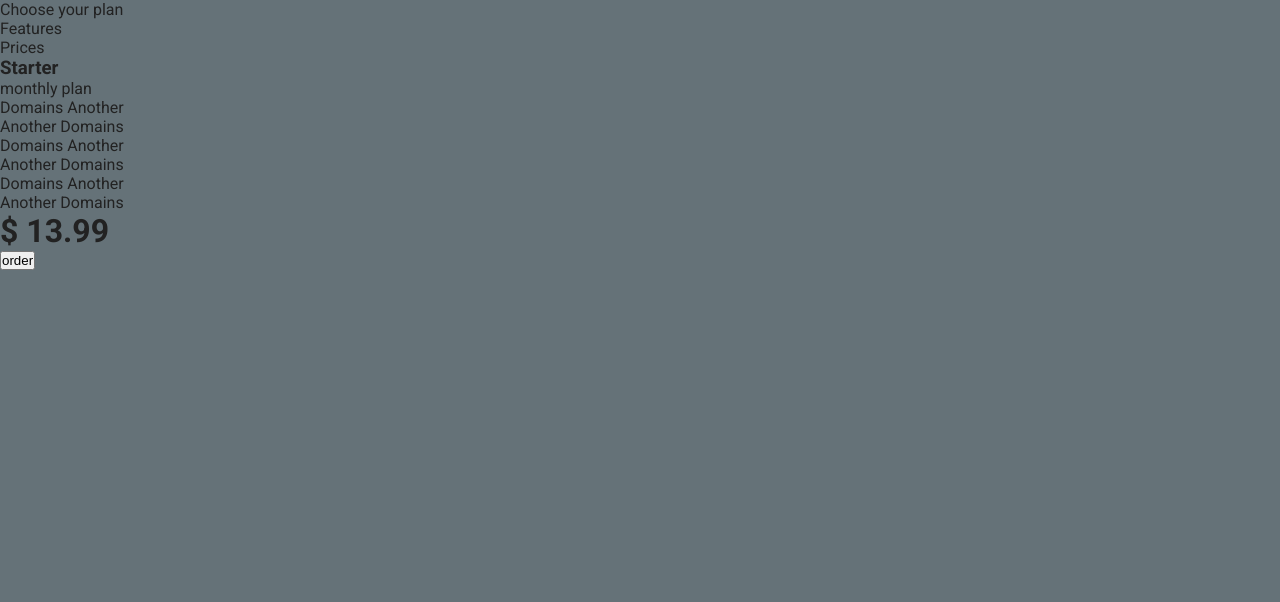
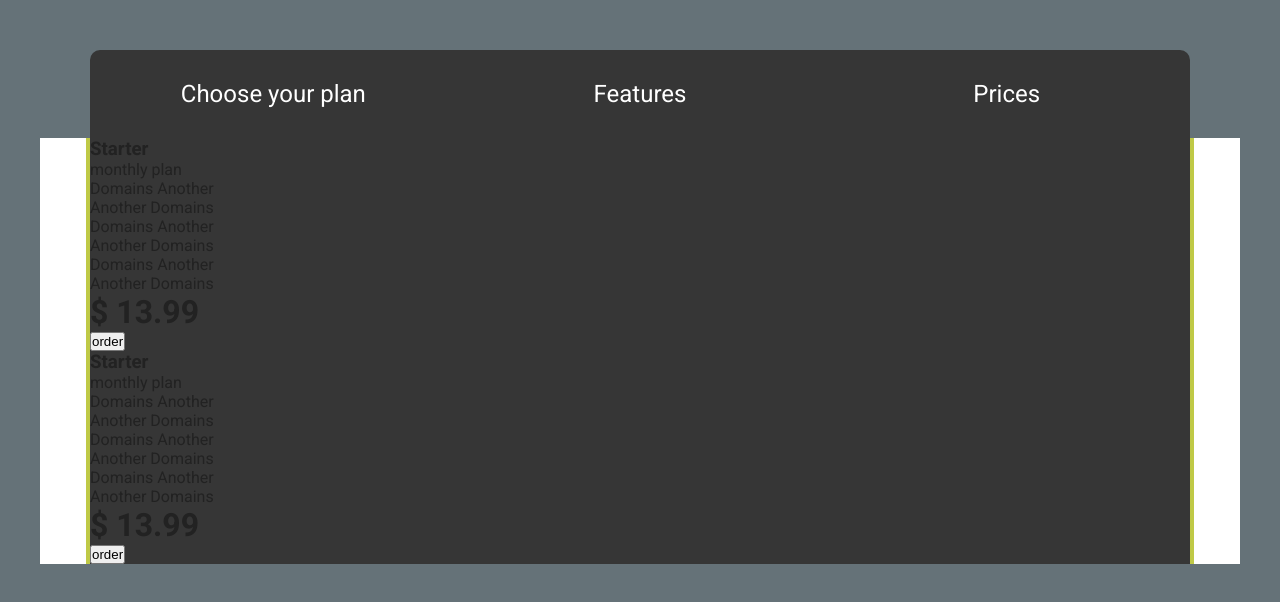
Before and after one commit to sidneisimeao/prices-tabs-two, a plain HTML site: page index.html in a window 1280 px wide. Drawn offline with Linux system fonts and the light colour scheme.

Commit message:
Change the background color when using the mouse

```diff
--- a/css/styles.css
+++ b/css/styles.css
@@ -1,10 +1,12 @@
 @import url("https://fonts.googleapis.com/css?family=Roboto:300i,400,700&display=swap");
 
 :root {
-  --starter: #bfc946;
-  --fast: #36cccb;
-  --strong: #e78900;
-  --proffessional: #f04e4e;
+  --green: #bfc946;
+  --blue: #36cccb;
+  --orange: #e78900;
+  --red: #f04e4e;
+  --gray: #363636;
+  --light-gray: #fafafa;
 }
 
 * {
@@ -38,3 +40,67 @@ button {
   outline: none;
   cursor: pointer;
 }
+
+/* Main Container */
+.main-container {
+  max-width: 1200px;
+  margin: 0 auto;
+}
+
+/* Tabs Container */
+.tabs-container {
+  position: relative;
+  max-width: 1200px;
+  margin: 50px auto;
+}
+
+/* Header Container */
+.tabs-container .tabs-header {
+  max-width: 1100px;
+  margin: 0 auto;
+}
+
+.tabs-container .tabs-header .item-header {
+  /* Container */
+  display: flex;
+  flex-wrap: wrap;
+  flex-direction: row; /* default */
+  justify-content: space-between;
+  align-items: center;
+  text-align: center;
+  color: white;
+  background-color: var(--gray);
+  border-top-left-radius: 10px;
+  border-top-right-radius: 10px;
+  font-size: 1.5em;
+}
+
+.tabs-container .tabs-header .item-header p {
+  /* Items */
+  flex: 1 1 300px;
+  padding-top: 30px;
+  padding-bottom: 30px;
+}
+
+.tabs-body {
+  max-width: 1200px;
+  margin: 0 auto;
+  background-color: white;
+}
+
+.tabs-body .stater-item {
+  max-width: 1108px;
+  margin: 0 auto;
+  background-color: var(--green);
+  z-index: -1;
+}
+
+.tabs-body .stater-item:hover {
+  max-width: 1200px;
+}
+
+.tabs-body .tabs-item {
+  max-width: 1100px;
+  margin: 0 auto;
+  background-color: var(--gray);
+}
--- a/index.html
+++ b/index.html
@@ -11,16 +11,17 @@
 
 <body>
   <div class="main-container">
-    <div class="table-container">
-      <div class="table-header">
-        <ul>
-          <li>Choose your plan</li>
-          <li>Features</li>
-          <li>Prices</li>
-        </ul>
+    <div class="tabs-container">
+      <div class="tabs-header">
+        <div class='item-header'>
+          <p>Choose your plan</p>
+          <p>Features</p>
+          <p>Prices</p>
         </div>
-      <div class="table-body">
-        <div class="table-item">
+      </div>
+      <div class="tabs-body">
+        <div class="stater-item">
+          <div class="tabs-item">
             <div class="item-plan">
               <h3>Starter</h3>
               <p>monthly plan</p>
@@ -53,9 +54,50 @@
                 <li>
               </ul>
             </div>
-          <div class="item-prece">
+            <div class="item-price">
               <h1>$ 13.99</h1>
               <button>order</button>
+            </div>
+          </div>
+        </div>
+        <div class="stater-item">
+          <div class="tabs-item">
+            <div class="item-plan">
+              <h3>Starter</h3>
+              <p>monthly plan</p>
+            </div>
+            <div class="item-feature">
+              <ul>
+                <li>
+                  <span class='feature bold'>Domains</span><i></i>
+                  <span class='feature'>Another</span></li>
+                <li>
+                <li>
+                  <span class='feature bold'>Another</span><i></i>
+                  <span class='feature'>Domains</span></li>
+                <li>
+                <li>
+                  <span class='feature bold'>Domains</span><i></i>
+                  <span class='feature'>Another</span></li>
+                <li>
+                <li>
+                  <span class='feature bold'>Another</span><i></i>
+                  <span class='feature'>Domains</span></li>
+                <li>
+                <li>
+                  <span class='feature bold'>Domains</span><i></i>
+                  <span class='feature'>Another</span></li>
+                <li>
+                <li>
+                  <span class='feature bold'>Another</span><i></i>
+                  <span class='feature'>Domains</span></li>
+                <li>
+              </ul>
+            </div>
+            <div class="item-price">
+              <h1>$ 13.99</h1>
+              <button>order</button>
+            </div>
           </div>
         </div>
       </div>
```
Lines whose indentation alone changed are shown as unchanged.
